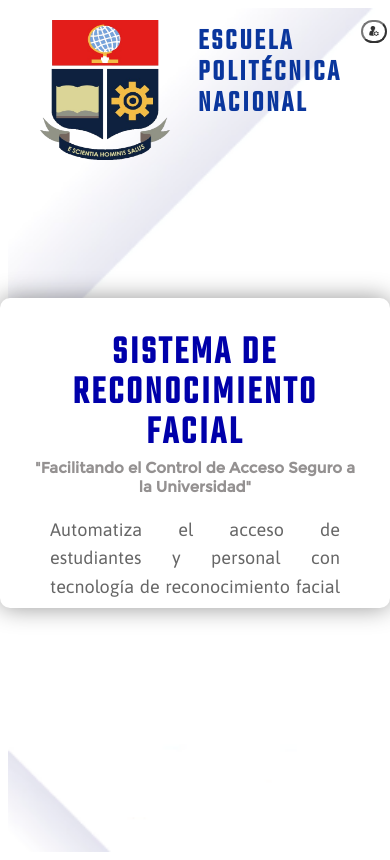
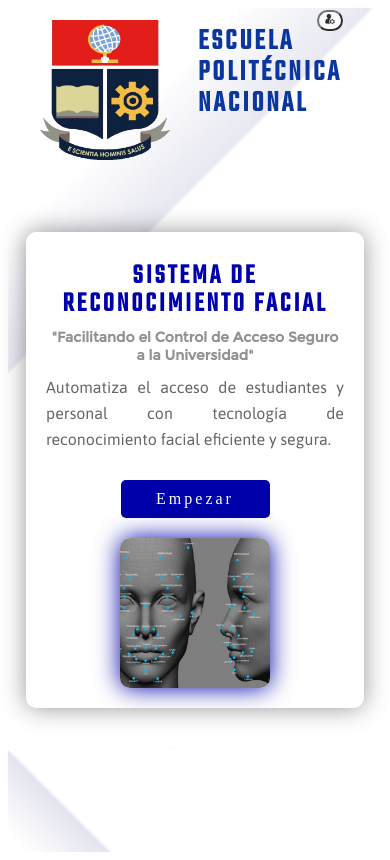
Before and after one commit to adhisson89/trabajo-integracion-curricular, an Angular app in the folder Frontend/frontend_angular/: page / in a window 390 px wide. Shown: the top 860 px of the page. Built offline with nearby package versions, Linux system fonts and the light colour scheme; a web font is replaced by a local one.

Commit message:
responsive

```diff
--- a/Frontend/frontend_angular/src/app/components/modulo-listado/modulo-listado.component.css
+++ b/Frontend/frontend_angular/src/app/components/modulo-listado/modulo-listado.component.css
@@ -87,7 +87,7 @@
     margin-right: 90px;
     margin-top: 30px;
     width: 100%;
-    max-width: 100px;
+
     padding: 20px;
     background: #ffffff;
     border-radius: 10px;
@@ -438,10 +438,47 @@
         padding: 8px 15px;
     }
 }
+/* Media Queries */
+@media (max-width: 600px) {
+    .container {
+        width: 100%;
+        height: 500px;
+        margin-right: 0;
+        margin-top: 50px;
+        padding: 10px;
+        max-width: 100%;  /* Asegura que ocupe todo el ancho disponible */
+        overflow: auto;
+    }
 
-@media (max-width: 600px) {
-    .edit-form {
-        width: 100%;
+    /* Ajuste en el título para pantallas pequeñas */
+    .header h1 {
+        font-size: 40px; /* Disminuye el tamaño del título */
+    }
+
+    /* Ajuste de la imagen del logo */
+    .header .logo2 {
+        top: 10px;
+        left: 10px;  /* Ajuste de posición del logo */
+        height: 40px;
+        width: 70px;
+    }
+
+    li {
+        flex-direction: row;
+        justify-content: space-between;
+        align-items: center;
+    }
+    /* Asegúrate de que los botones y otros elementos también se adapten */
+    .filter input,
+    .filter button {
+        width: 300px;
+    }
+
+    /* Ajustes adicionales si es necesario */
+    .edit-form,
+    .confirmation-modal {
+        width: 50%;
+        max-width: 50%;
         padding: 20px;
     }
 }
--- a/Frontend/frontend_angular/src/app/inicio/inicio.component.css
+++ b/Frontend/frontend_angular/src/app/inicio/inicio.component.css
@@ -11,14 +11,13 @@
 .container {
     height: 270px;
     margin-top: 45px;
-    max-width: 900px;
     background: #ffffff;
     border-radius: 10px;
     box-shadow: 0px 0px 25px rgba(0, 0, 0, 0.415);
     display: flex;
     padding: 20px;
     gap: 20px;
-    overflow: hidden;
+    overflow: auto;
     align-items: center;
     flex-wrap: wrap;
 }
@@ -119,3 +118,64 @@
 .illustration img:hover {
     box-shadow: 0px 0px 25px #fa0001;
 }
+
+/* Media Queries para pantallas pequeñas (celulares) */
+@media (max-width: 600px) {
+    /* Ajusta el contenedor envolvente */
+    .container-wrapper {
+        height: 100%;
+        width: 100%;
+        padding: 10px; /* Agrega algo de padding para evitar que los elementos se toquen los bordes */
+        box-sizing: border-box;
+    }
+
+    /* Contenedor principal */
+    .container {
+        height: auto; /* Deja que el contenedor ajuste su altura según el contenido */
+        margin-top: 80px; /* Reduce el margen superior */
+        padding: 10px; /* Reduce el padding */
+        gap: 10px; /* Reduce el espacio entre elementos */
+        flex-direction: column; /* Cambia la dirección del flex para apilar los elementos */
+        align-items: center; /* Centra los elementos */
+    }
+
+    /* Contenido principal */
+    .content h1 {
+        font-size: 28px; /* Reduce el tamaño del título */
+        margin: 10px 0; /* Ajusta los márgenes */
+    }
+
+    .content h2 {
+        font-size: 14px; /* Reduce el tamaño del subtítulo */
+        margin-top: 5px;
+    }
+
+    .content p {
+        font-size: 16px; /* Reduce el tamaño de la fuente del párrafo */
+        margin: 10px 0; /* Reduce los márgenes */
+    }
+
+    /* Botón Admin */
+    button.btn_Admin {
+        font-size: 0.8em; /* Reduce el tamaño de la fuente */
+        top: 5px; /* Ajusta la posición */
+        left: 80%; /* Ajusta la posición del botón */
+        margin: 5px; /* Reduce el margen */
+    }
+
+    /* Botón Empezar */
+    button.btn_Empezar {
+        font-size: 1em; /* Reduce el tamaño de la fuente */
+        padding: 10px 20px; /* Ajusta el tamaño del padding */
+        margin-left: 0; /* Alinea el botón a la izquierda */
+        width: 50%; /* Haz que el botón ocupe el 100% del ancho disponible */
+    }
+
+    /* Ilustraciones */
+    .illustration img {
+        width: 150px; /* Reduce el tamaño de la imagen */
+        height: 150px; /* Ajusta la altura de la imagen */
+        margin-right: 0; /* Elimina el margen derecho */
+        margin-bottom: 10px; /* Agrega margen abajo */
+    }
+}
```
